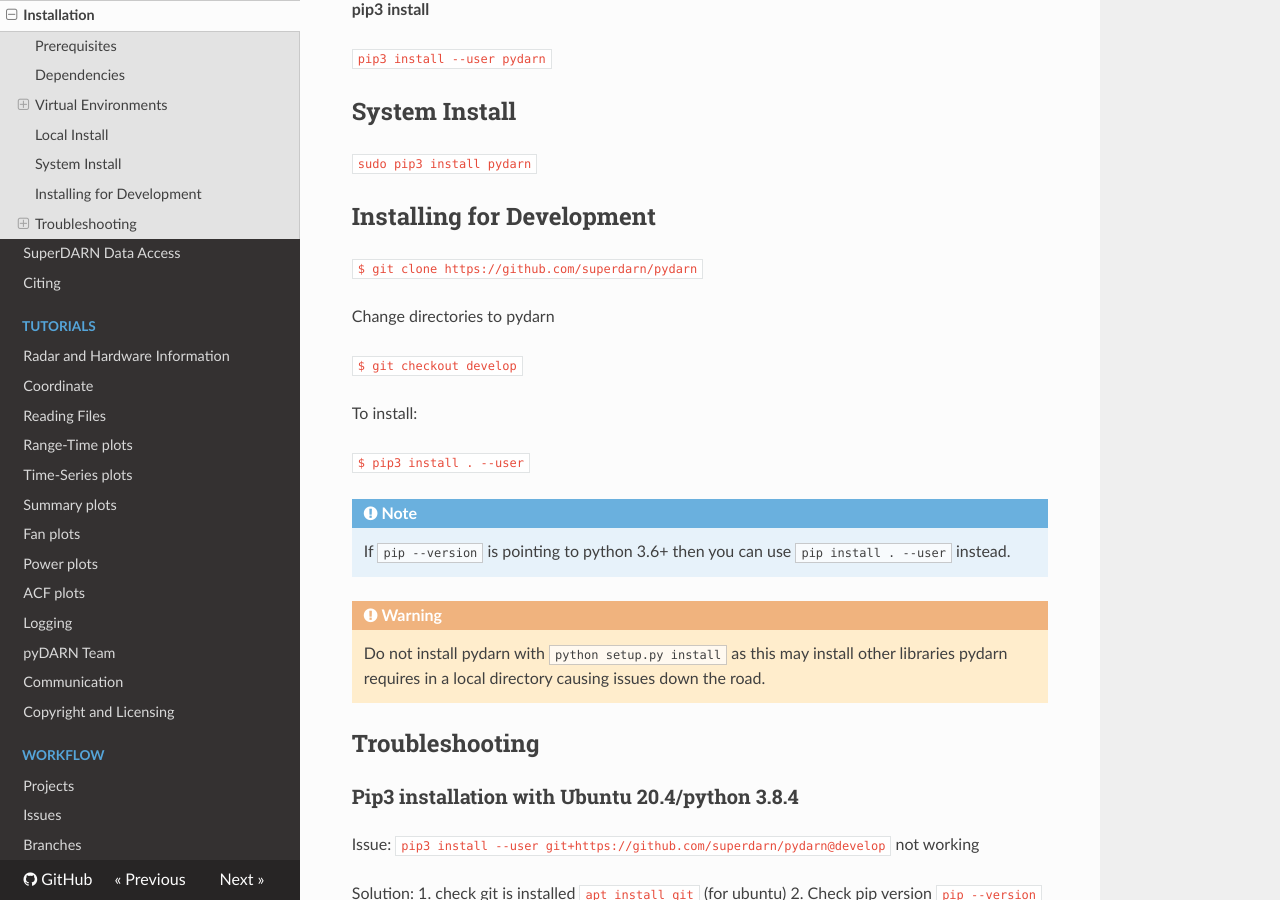
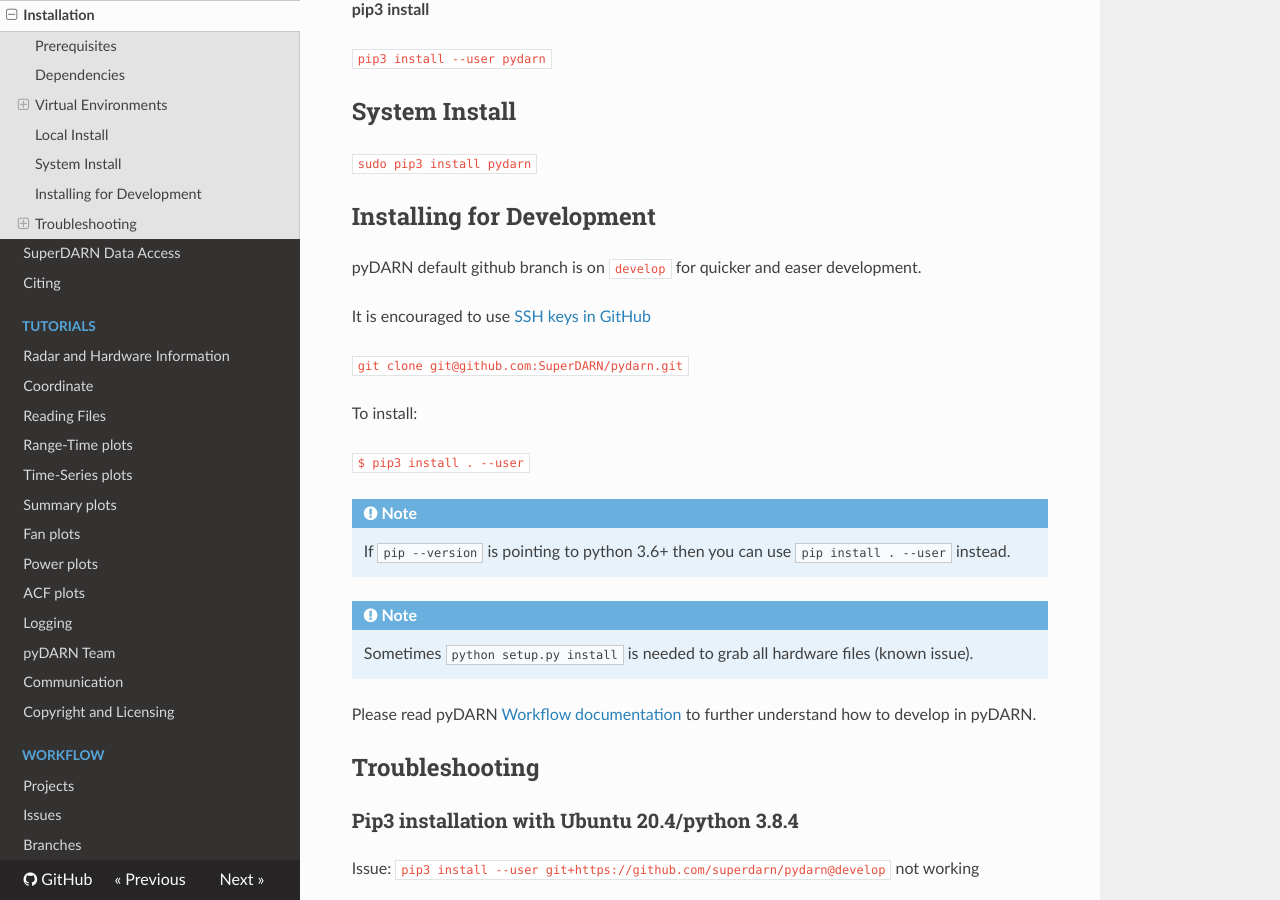
Before and after one commit to SuperDARN/pydarn, an MkDocs documentation site: the page built from docs/user/install.md, in a window 1280 px wide and 900 px high, scrolled down 2036 px. Built offline with MkDocs 1.6.1, drawn with Linux system fonts in a browser that asks for light colours; nearby versions of some CDN libraries.

Commit message:
updated install with default change

```diff
--- a/docs/user/install.md
+++ b/docs/user/install.md
@@ -95,11 +95,12 @@
 `sudo pip3 install pydarn`
 
 ## Installing for Development
-`$ git clone https://github.com/superdarn/pydarn`
 
-Change directories to pydarn
+pyDARN default github branch is on `develop` for quicker and easer development.
 
-`$ git checkout develop`
+It is encouraged to use [SSH keys in GitHub](https://docs.github.com/en/github/authenticating-to-github/connecting-to-github-with-ssh)
+
+`git clone git@github.com:SuperDARN/pydarn.git`
 
 To install:
 
@@ -108,8 +109,10 @@
 !!! Note
     If `pip --version` is pointing to python 3.6+ then you can use `pip install . --user` instead.
 
-!!! Warning
-    Do not install pydarn with `python setup.py install` as this may install other libraries pydarn requires in a local directory causing issues down the road.
+!!! Note
+    Sometimes `python setup.py install` is needed to grab all hardware files (known issue).
+
+Please read pyDARN [Workflow documentation](../dev/team.md) to further understand how to develop in pyDARN.
 
 ## Troubleshooting
 
```
